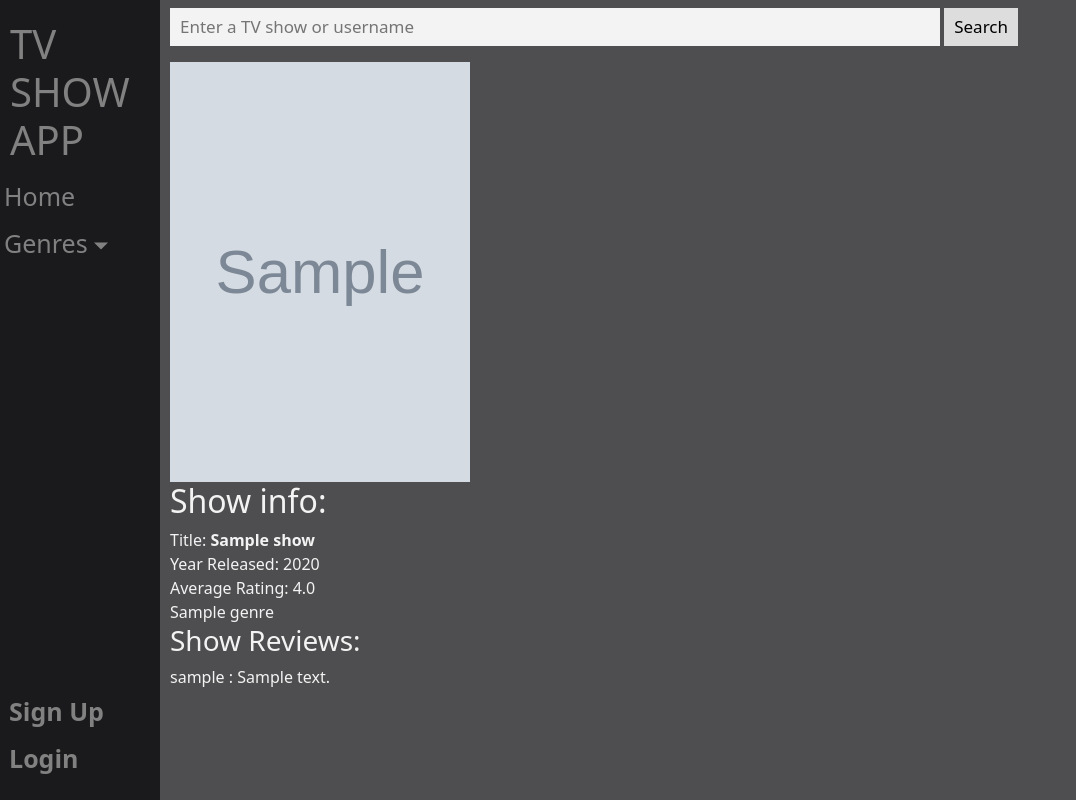
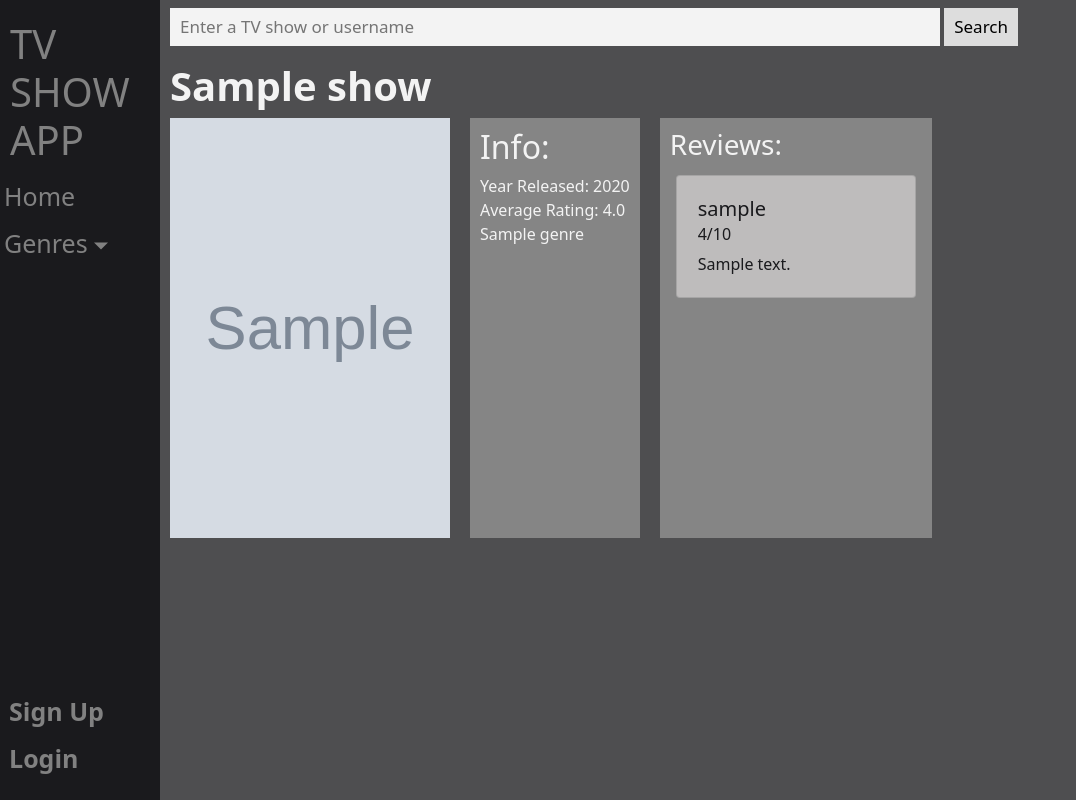
Before and after one commit to FinlayEarsman/TVShowApp, a Django app: page /TVShowApp/show/1/ in a window 1280 px wide. Shown: the whole page, without its empty margins (0-1076 px from the left). Run offline with Django 3.2, Linux system fonts and the light colour scheme; tables that the repository leaves empty hold one stand-in row (values such as "Sample post"); grey boxes marked "Sample" are stand-in pictures.

Commit message:
more styling - updated show page and add rating form + other small changes

```diff
--- a/TVShowApp/forms.py
+++ b/TVShowApp/forms.py
@@ -1,5 +1,5 @@
 from django import forms
-from django.forms import NumberInput, Textarea
+from django.forms import Textarea
 from TVShowApp.models import Genre, Review
 from django.contrib.auth.models import User
 
@@ -32,7 +32,7 @@ class ShowForm(forms.ModelForm):
 
 
 class ReviewForm(forms.ModelForm):
-    comment = forms.CharField(widget=Textarea(attrs={'rows': '2', 'cols': '30'}), label="Comment:")
+    comment = forms.CharField(widget=Textarea(attrs={'rows': '2', 'cols': '30'}), label="Comment:", required=False)
     rating = forms.IntegerField(widget=forms.NumberInput(attrs={'type': 'range', 'step': 1, 'max': 10, 'min': 1}))
 
     class Meta:
--- a/static/css/TVShowApp.css
+++ b/static/css/TVShowApp.css
@@ -1,3 +1,66 @@
+
+#review_wrapper {
+    margin: 0 auto;
+    max-width: 50%;
+    min-width: fit-content;
+    background-color: #858585;
+    padding: 10px;
+
+}
+
+.review_form {
+    max-width: 50%;
+    margin: 0px auto;
+
+}
+
+.review_form_input {
+    margin: 0px auto;
+    padding: 0.5rem;
+}
+
+#show_data {
+    display: flex;
+    justify-content: flex-start;
+}
+
+#show_img {
+    margin-right: 10px;
+}
+
+#show_info {
+    margin-right: 10px;
+    margin-left: 10px;
+    background-color: #858585;
+    padding: 10px;
+    position: relative;
+    min-width: 10%;
+}
+
+#new_review_button {
+    position: absolute;
+    bottom: 0;
+}
+
+#show_reviews {
+    max-width: 60%;
+    margin-left: 10px;
+    background-color: #858585;
+    padding: 10px;
+}
+
+#show_reviews .card {
+    padding: 5px;
+    color: #1A1A1D;
+    margin: 6px;
+    max-width: 15rem;
+    min-width: 15rem;
+    background-color: #bebcbc;
+}
+
+#show_reviews .card a {
+    color: #1A1A1D;
+}
 
 a:link {
     color: #f3f3f3;
@@ -70,7 +133,8 @@ a:visited {
 }
 
 .card-group {
-    justify-content: flex-start; !important;
+    justify-content: flex-start;
+!important;
 }
 
 .card-group .card {
@@ -155,7 +219,3 @@ a[data-bs-toggle="collapse"] {
     transform: translateY(50%);
     color: #818181;
 }
-
-.row {
-    display: block;
-}
--- a/templates/TVShowApp/base.html
+++ b/templates/TVShowApp/base.html
@@ -54,6 +54,7 @@
 </div>
 
 <div class="main">
+    <header>
         <div class="searchbar">
             <form method="POST" action="{% url 'TVShowApp:search_results' %}">
                 {% csrf_token %}
@@ -61,6 +62,7 @@
                 <button type="submit">Search</button>
             </form>
         </div>
+    </header>
     {% block header_block %}
     {% endblock %}
     {% block body_block %}
--- a/templates/TVShowApp/index.html
+++ b/templates/TVShowApp/index.html
@@ -18,7 +18,7 @@ Homepage
         <img src="/media/{{ show.photo }}" class="card-img-top" alt="no picture available">
         <div class="card-body">
             <h5 class="card-title">{{ show.title }}</h5>
-            <p class="card-text">Show's average rating: {{ show.avg_rating }}</p>
+            <p class="card-text">Average rating: {{ show.avg_rating }}</p>
             <a href="{% url 'TVShowApp:tv_show' show.id %}" class="btn btn-outline-secondary">Show's page</a>
         </div>
     </div>
--- a/templates/TVShowApp/tv_show.html
+++ b/templates/TVShowApp/tv_show.html
@@ -6,16 +6,19 @@
 {% endblock %}
 
 {% block header_block %}
+<h1><strong>{{ show.title }}</strong></h1>
 {% endblock %}
 
 
 {% block body_block %}
-<div class="show_info">
+<div id="show_data">
     {% if show %}
-    <img src="/media/{{ show.photo }}" alt="No picture available" width="300" height="420">
-    <h2>Show info:</h2>
+    <div id="show_img">
+        <img src="/media/{{ show.photo }}" alt="No picture available" width="280" height="420">
+    </div>
+    <div id="show_info">
+        <h2>Info:</h2>
         <ul>
-        <li>Title: <strong>{{ show.title }}</strong></li>
             <li>Year Released: {{show.year}}</li>
             <li>Average Rating: {{show.avg_rating}}</li>
             <li>
@@ -25,28 +28,36 @@
             </li>
         </ul>
         {% else %}
-    </br>
         No show info available.
-    </br>
+        {% endif %}
+        <div id="button_wrapper">
+        <div id="new_review_button">
+            {% if user.is_authenticated %}
+            <form action="{% url 'TVShowApp:new_rating' show.id %}">
+                <input class="btn btn-secondary" type="submit" value="Review This Show"/>
+            </form>
             {% endif %}
         </div>
-<div>
-    <h3>Show Reviews:</h3>
+        </div>
+    </div>
+    <div id="show_reviews">
+        <h3>Reviews:</h3>
         {% if reviews %}
-    <ul>
+        <div class="card-group">
             {% for review in reviews %}
-        <li><a href="{% url 'TVShowApp:user_profile' review.user.get_username %}">{{ review.user }}</a> : {{ review.comment }}</li>
+            <div class="card">
+                <div class="card-body">
+                    <h5 class="card-title"><a href="{% url 'TVShowApp:user_profile' review.user.get_username %}">
+                        {{ review.user }}</a></h5>
+                    <h6 class="card-subtitle mb-2">{{ review.rating }}/10</h6>
+                    <p class="card-text">{{ review.comment }}</p>
+                </div>
+            </div>
             {% endfor %}
-    </ul>
+        </div>
         {% else %}
         There are no reviews for this show yet.
         {% endif %}
     </div>
-<div>
-    {% if user.is_authenticated %}
-    <form action="{% url 'TVShowApp:new_rating' show.id %}">
-        <input type="submit" value="Review This Show"/>
-    </form>
-    {% endif %}
 </div>
 {% endblock %}
```
Also changed, not shown: templates/TVShowApp/add_rating.html (+14 -16 lines). Lines whose indentation alone changed are shown as unchanged.
